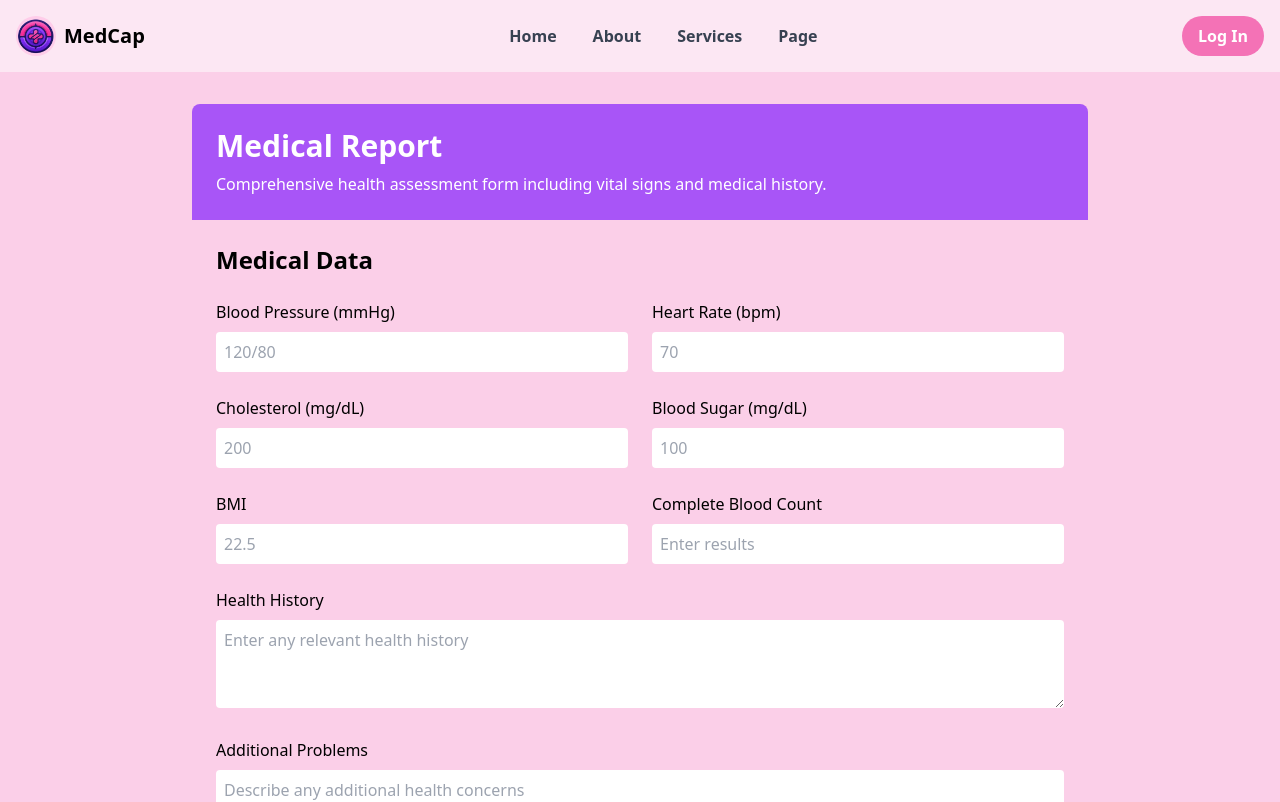
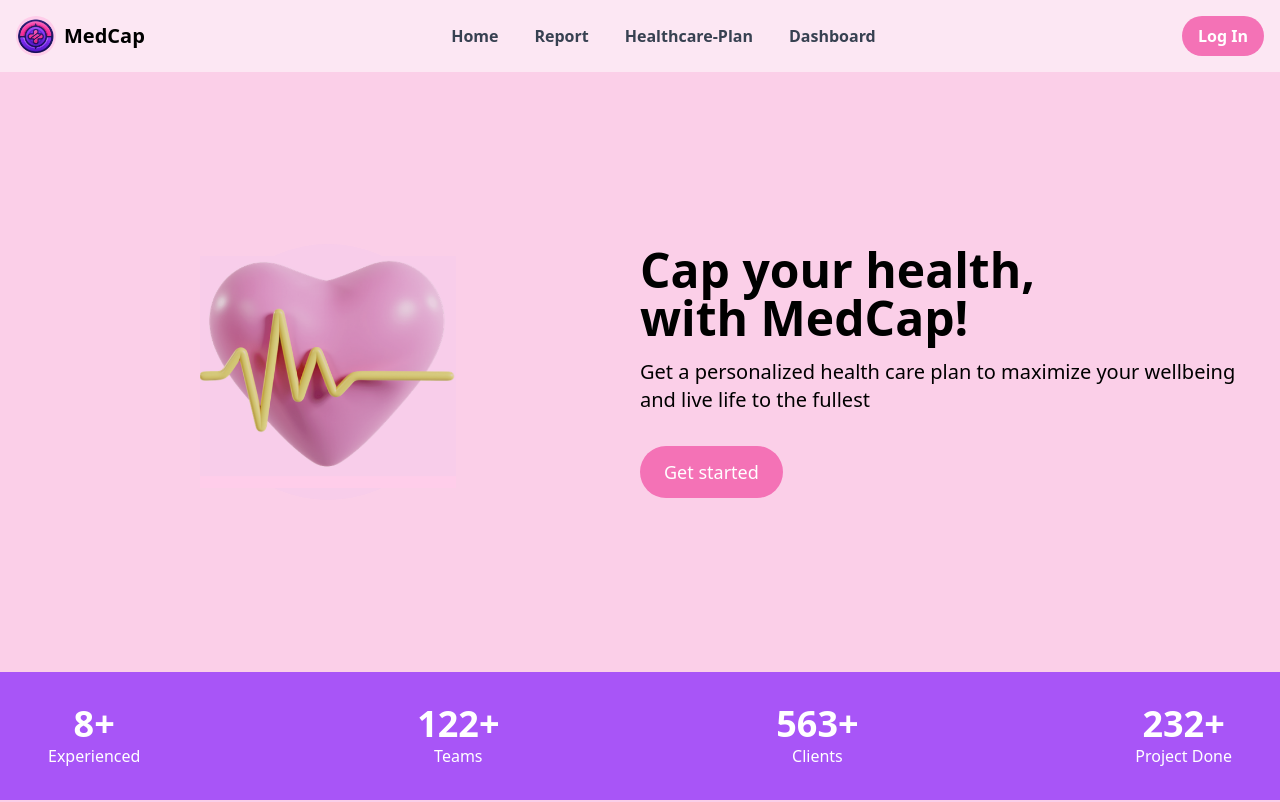
Before and after one commit to rohitRanjanGIT/MEDCAPfrontend, a React (Vite) app: page / in a window 1280 px wide. Shown: the top 802 px of the page. Built offline with nearby package versions, Linux system fonts and the light colour scheme.

Commit message:
navbar changes

```diff
--- a/src/components/Header.jsx
+++ b/src/components/Header.jsx
@@ -62,9 +62,9 @@ const Header = () => {
         {/* Nav Links */}
         <div className={`hidden md:flex space-x-9`}>
           <Link to={`/`}><a className="text-gray-700 font-bold">Home</a></Link>
-          <Link to={`/`}><a className="text-gray-700 font-bold">About</a></Link>
-          <Link to={`/`}><a className="text-gray-700 font-bold">Services</a></Link>
-          <Link to={`/`}><a className="text-gray-700 font-bold">Page</a></Link>
+          <Link to={`/`}><a className="text-gray-700 font-bold">Report</a></Link>
+          <Link to={`/`}><a className="text-gray-700 font-bold">Healthcare-Plan</a></Link>
+          <Link to={`/`}><a className="text-gray-700 font-bold">Dashboard</a></Link>
         </div>
 
         {/* Log In or Dashboard/Profile Picture */}
--- a/src/main.jsx
+++ b/src/main.jsx
@@ -7,7 +7,7 @@ import {BrowserRouter} from 'react-router-dom'
 
 ReactDOM.createRoot(document.getElementById('root')).render(
   <BrowserRouter>
-    {/* <App /> */}
-    <Report/>
+    <App />
+    {/* <Report/> */}
   </BrowserRouter>
 );
```
